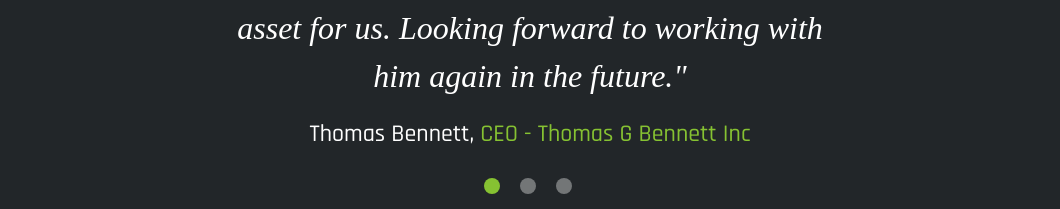
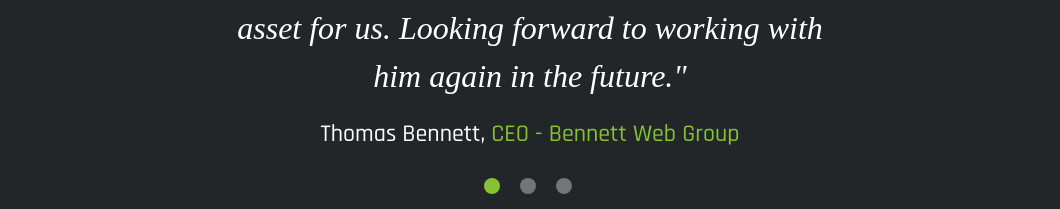
Before and after one commit to olegmicode/personal-porfolio, a plain HTML site: page index.html in a window 1280 px wide. Shown: the part 5875-6084 px from the top of the page, without its empty margins (110-1170 px from the left). Drawn offline with nearby package versions, Linux system fonts and the light colour scheme; animation ran at ten frames a second.

Commit message:
update name

```diff
--- a/index.html
+++ b/index.html
@@ -381,7 +381,7 @@
                 </p>
                 <p class="name">
                   Thomas Bennett,
-                  <span class="text-secondary">CEO - Thomas G Bennett Inc</span>
+                  <span class="text-secondary">CEO - Bennett Web Group</span>
                 </p>
               </div>
               <div class="single-testimonial">
```
